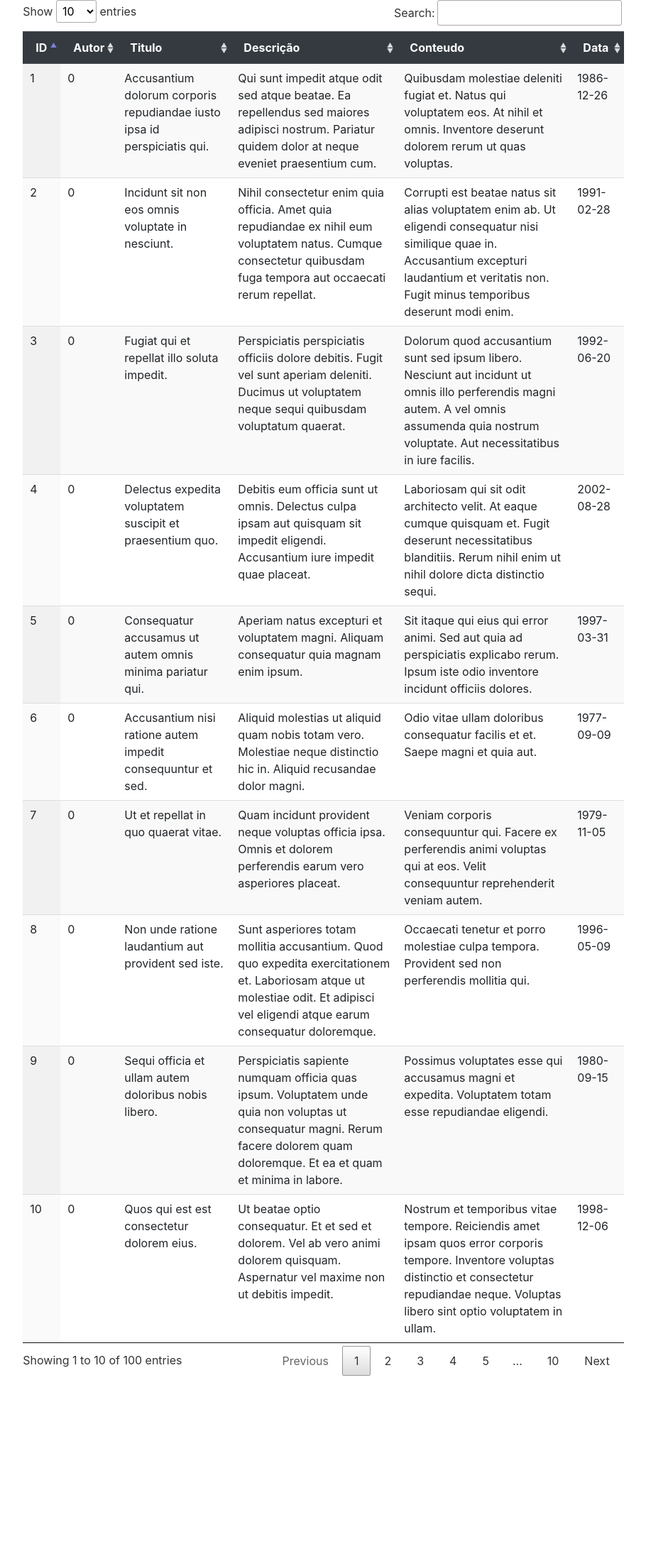
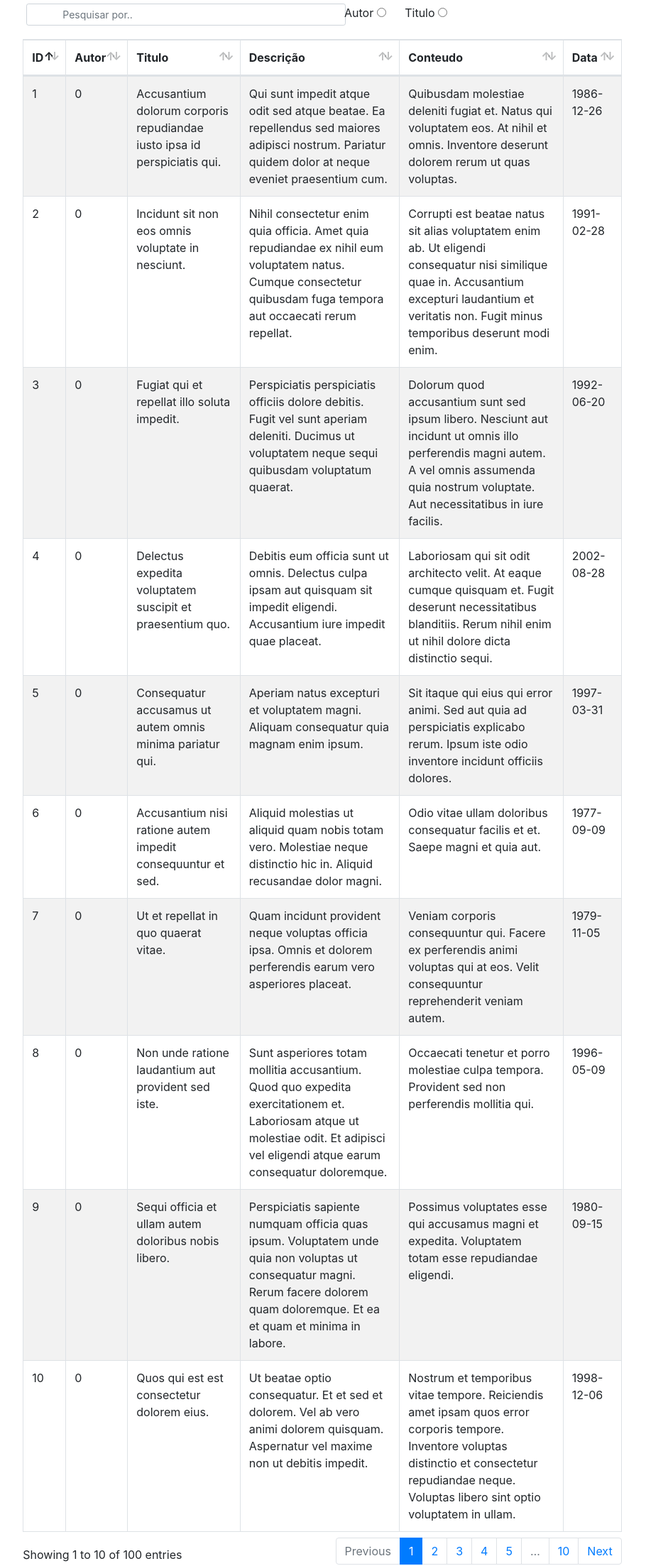
Before and after one commit to sampalm/datatable-pagination-php, a PHP site: page / in a window 1280 px wide. Shown: the whole page at 71% size, without its empty margins (186-1096 px from the left). Before the commit the page ends 1938 px from the top, so only its background shows below. Run offline with PHP 8.4, Linux system fonts and the light colour scheme; data comes from the database, SQL or seed files in the repository; some libraries are stand-ins or nearby versions.

Commit message:
customize datatable && changes datatable settings

```diff
--- a/index.php
+++ b/index.php
@@ -6,12 +6,35 @@
     <meta name="viewport" content="width=device-width, initial-scale=1.0">
     <title>Datatable Example</title>
     <!-- Datatable CSS -->
-    <link href='//cdn.datatables.net/1.10.19/css/jquery.dataTables.min.css' rel='stylesheet' type='text/css'>
+    <link href='datatables/datatables.min.css' rel='stylesheet' type='text/css'>
+    <link href='datatables/datatables.bootstrap4.min.css' rel='stylesheet' type='text/css'>
     <!-- Bootstrap -->
     <link rel="stylesheet" href="https://stackpath.bootstrapcdn.com/bootstrap/4.5.2/css/bootstrap.min.css" integrity="sha384-JcKb8q3iqJ61gNV9KGb8thSsNjpSL0n8PARn9HuZOnIxN0hoP+VmmDGMN5t9UJ0Z" crossorigin="anonymous">
+
+
     <script src="https://stackpath.bootstrapcdn.com/bootstrap/4.5.2/js/bootstrap.min.js" integrity="sha384-B4gt1jrGC7Jh4AgTPSdUtOBvfO8shuf57BaghqFfPlYxofvL8/KUEfYiJOMMV+rV" crossorigin="anonymous"></script>
     <script src="https://code.jquery.com/jquery-3.5.1.slim.min.js" integrity="sha384-DfXdz2htPH0lsSSs5nCTpuj/zy4C+OGpamoFVy38MVBnE+IbbVYUew+OrCXaRkfj" crossorigin="anonymous"></script>
     <script src="https://cdn.jsdelivr.net/npm/popper.js@1.16.1/dist/umd/popper.min.js" integrity="sha384-9/reFTGAW83EW2RDu2S0VKaIzap3H66lZH81PoYlFhbGU+6BZp6G7niu735Sk7lN" crossorigin="anonymous"></script>
+
+    <style>
+        #empTable_wrapper > div.row > div.col-md-6:nth-child(1){
+            display: none;
+        }
+        #empTable_wrapper > div.row > div.col-md-6:nth-child(3) label {
+            padding: 6px;
+            margin-left: 10px;
+        }
+        #empTable_filter label {
+            width: 100%;
+        }
+
+        #empTable_filter input {
+            width: 450px;
+            margin: 5px;
+            padding-left: 50px;
+        }
+
+    </style>
 </head>
 
 <body>
@@ -19,14 +42,14 @@
     <script src="https://ajax.googleapis.com/ajax/libs/jquery/3.3.1/jquery.min.js"></script>
 
     <!-- Datatable JS -->
-    <script src="//cdn.datatables.net/1.10.19/js/jquery.dataTables.min.js"></script>
+    <script src="datatables/datatables.min.js"></script>
 
     <!-- Table -->
     <div class="content">
         <div class="row align-items-center center">
             <div class="col col-sm-8 mx-auto">
-                <table id='empTable' class='display dataTable table'>
-                    <thead class="thead-dark">
+                <table id='empTable' class="table table-striped table-bordered" style="width:100%">
+                    <thead>
                         <tr>
                             <th>ID</th>
                             <th>Autor</th>
@@ -48,9 +71,15 @@
                 'processing': true,
                 'serverSide': true,
                 'serverMethod': 'post',
+                "lengthChange": false,
                 'ajax': {
                     'url': 'ajax.php'
                 },
+                "language": {
+                    "search": "",
+                    "searchPlaceholder": "Pesquisar por.."
+                },
+                //"bFilter": false, Remove search box
                 'columns': [{
                         data: 'id'
                     },
@@ -71,6 +100,18 @@
                     }
                 ]
             });
+            $('#empTable').ready(()=>{
+                var filter = $('<div class="col-sm-12 col-md-6">');
+                filter.html(`
+                    <label>Autor
+                        <input type="radio" id="author" name="filtro" value="author">
+                    </label>
+                    <label>Titulo
+                        <input type="radio" id="title" name="filtro" value="title">
+                    </label>
+                `)
+                .insertAfter('#empTable_wrapper div.col-md-6:nth-child(2)');
+            });
         });
     </script>
 </body>
```
